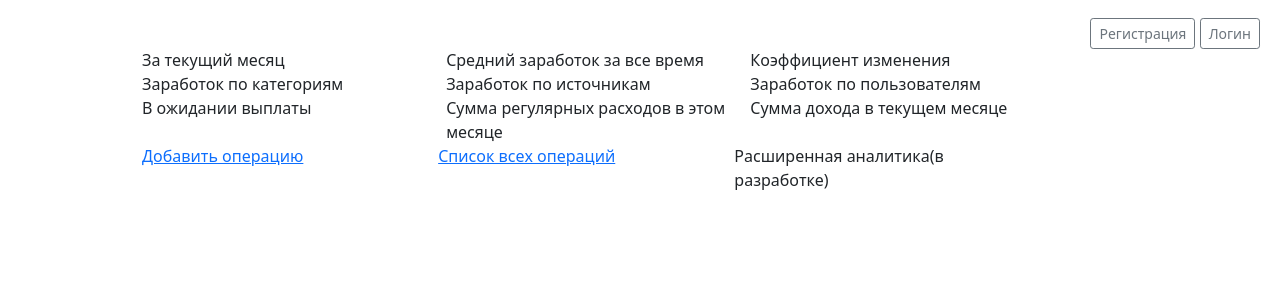
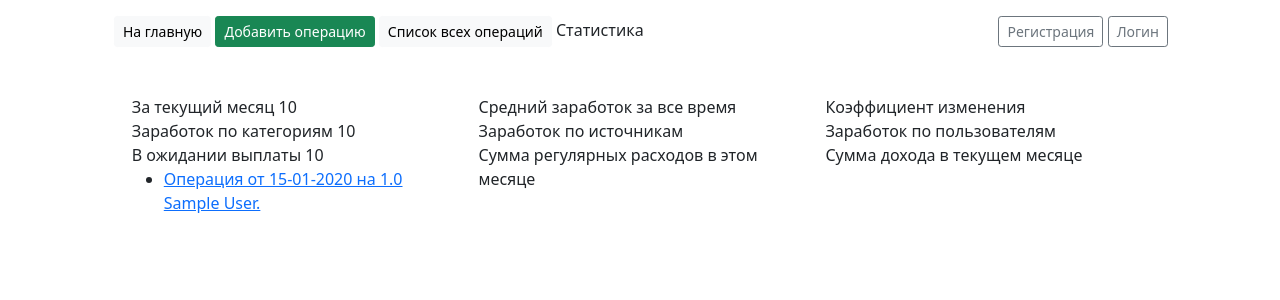
Before and after one commit to NikBez/Income-service, a Django app: page / in a window 1280 px wide. Shown: the top 300 px of the page. Run offline with Django 4.2, Linux system fonts and the light colour scheme; tables that the repository leaves empty hold one stand-in row (values such as "Sample post"); a database or web service that is not in the repository returns one stand-in record (values such as "Sample title"); data that the repository does not hold is empty; parts of the project's set-up code (start-up, migrations or seed data) failed here and were passed over; some libraries are stand-ins or nearby versions.

Commit message:
Add header.html Add "" in incomes_edit.html Edit income_create.html Remove periods on the top in incomes_list.html Add menu links Default dates in models.py Install requests Add serializers.py Install DRF Change Timezone in settings.py Edit styles.css Add API endpoint Add ApiView in views.py Edit main page view
Теперь выводятся почти все необходимые статистические данные на главную страницу

```diff
--- a/requirements.txt
+++ b/requirements.txt
@@ -4,3 +4,4 @@ environs==9.5.0
 psycopg2
 django-crispy-forms==2.0
 crispy-bootstrap4==2022.1
+requests==2.28.2
--- a/service/accounting/urls.py
+++ b/service/accounting/urls.py
@@ -1,7 +1,7 @@
 
 from django.urls import path
-from .views import main_page_view, IncomesView, IncomeEditView,\
-    IncomeDeleteView, RegisterUser, LoginUser, logout_user, IncomeCreateView
+from .views import main_page_view, IncomesView, IncomeEditView, \
+    IncomeDeleteView, RegisterUser, LoginUser, logout_user, IncomeCreateView, main_page_view, IncomeSummaryView
 
 urlpatterns = [
     path('', main_page_view, name='main_page'),
@@ -12,4 +12,5 @@ urlpatterns = [
     path('login/', LoginUser.as_view(), name='login'),
     path('logout/', logout_user, name='logout'),
     path('register/', RegisterUser.as_view(), name='register'),
+    path('api/income/', IncomeSummaryView.as_view(), name='api_incomes'),
 ]
--- a/service/accounting/views.py
+++ b/service/accounting/views.py
@@ -3,19 +3,18 @@ from datetime import timedelta
 from django.contrib.auth import logout, login
 from django.contrib.auth.forms import AuthenticationForm
 from django.contrib.auth.views import LoginView
-from django.shortcuts import render, redirect
+from django.shortcuts import render, redirect,reverse
 from django.urls import reverse_lazy
 from django.views.generic import ListView, CreateView, UpdateView, DeleteView
 from .models import Income
 from .forms import IncomeForm, RegisterUserForm
 from django.utils import timezone
-from .models import Source, Currency
+from django.db.models import Sum
+from .serializers import IncomeSummarySerializer
 
-
-def main_page_view(request):
-
-
-    return render(request, 'accounting/main_page.html')
+from rest_framework.views import APIView
+from rest_framework.response import Response
+import requests
 
 
 class IncomesView(ListView):
@@ -53,7 +52,7 @@ class IncomeEditView(UpdateView):
     template_name = 'accounting/incomes_edit.html'
     success_url = reverse_lazy('list_incomes')
 
-    def get_form(self, form_class=None):
+    def get_form(self, form_class=IncomeForm):
         form = super().get_form(form_class)
         form.fields['date_of_operation'].initial = self.object.date_of_operation
         return form
@@ -78,7 +77,6 @@ class IncomeCreateView(CreateView):
 
     def form_valid(self, form):
         form.instance.user = self.request.user
-        # source = Source.objects.get(pk=form.instance.source.pk).select_related('currency')
         form.instance.currency = form.instance.source.currency
         return super().form_valid(form)
 
@@ -105,3 +103,71 @@ class LoginUser(LoginView):
 def logout_user(request):
     logout(request)
     return redirect('login')
+
+
+def main_page_view(request):
+    api_url = reverse('api_incomes')
+    response = requests.get(request.build_absolute_uri(api_url))
+    response.raise_for_status()
+    response = response.json()
+
+    dept_pks = response['list_of_debt_operations']['pk']
+    dept_operations = Income.objects.filter(pk__in=dept_pks).select_related('source', 'currency')
+
+    context = {
+        'static_data': response,
+        'dept_operations': dept_operations
+    }
+    return render(request,  'accounting/main_page.html', context)
+
+
+class IncomeSummaryView(APIView):
+    def get(self, request):
+        current_month = timezone.now().month
+        current_year = timezone.now().year
+
+        # Получаем сумму доходов за текущий месяц
+        sum_of_income = Income.objects.filter(
+            status=True,
+            date_of_operation__month=current_month,
+            date_of_operation__year=current_year
+        ).aggregate(sum_of_income=Sum('sum'))['sum_of_income'] or 0.0
+
+        # Получаем сумму доходов за текущий месяц в разрезе источника
+        sum_of_income_by_source = Income.objects.filter(
+            status=True,
+            date_of_operation__month=current_month,
+            date_of_operation__year=current_year
+        ).values('source__title').annotate(sum_of_income=Sum('sum'))
+
+        # Получаем сумму доходов за текущий месяц в разрезе категории
+        sum_of_income_by_category = Income.objects.filter(
+            status=True,
+            date_of_operation__month=current_month,
+            date_of_operation__year=current_year
+        ).values('category__title').annotate(sum_of_income=Sum('sum'))
+
+        # Получаем сумму доходов за текущий месяц в разрезе пользователей
+        sum_of_income_by_user = Income.objects.filter(
+            status=True,
+            date_of_operation__month=current_month,
+            date_of_operation__year=current_year
+        ).values('user__username').annotate(sum_of_income=Sum('sum'))
+
+        # Получаем сумму невыплаченных операций
+        sum_of_debt = Income.objects.filter(
+            status=False
+        ).aggregate(sum_of_debt=Sum('sum'))['sum_of_debt'] or 0.0
+
+        # Получаем список операций без проведенной оплаты
+        debt_operations = Income.objects.filter(status=False).values('pk')
+
+        serializer = IncomeSummarySerializer({
+            'sum_of_income': sum_of_income,
+            'sum_of_debt': sum_of_debt,
+            'sum_of_income_by_source': sum_of_income_by_source,
+            'sum_of_income_by_category': sum_of_income_by_category,
+            'sum_of_income_by_user': sum_of_income_by_user,
+            'list_of_debt_operations': {'pk': [item['pk'] for item in debt_operations]},
+        })
+        return Response(serializer.data)
--- a/service/income/settings.py
+++ b/service/income/settings.py
@@ -46,6 +46,7 @@ INSTALLED_APPS = [
     # outer
     'crispy_forms',
     'crispy_bootstrap4',
+    'rest_framework',
 ]
 
 MIDDLEWARE = [
@@ -120,7 +121,7 @@ AUTH_PASSWORD_VALIDATORS = [
 
 LANGUAGE_CODE = 'ru-RU'
 
-TIME_ZONE = 'UTC'
+TIME_ZONE = 'Europe/Moscow'
 
 USE_I18N = True
 
--- a/service/static/css/styles.css
+++ b/service/static/css/styles.css
@@ -1,11 +1,14 @@
 .main-menu li {
   display: inline-block;
-  margin-right: 20px;
+  margin-right: 30px;
 }
 
 .main-menu li.menu-right {
   float: right;
-  margin-top: -30px;
+}
+
+.main-menu li.menu-left {
+  float: left;
 }
 
 .paid_incomes {
--- /dev/null
+++ b/service/templates/accounting/header.html
@@ -0,0 +1,32 @@
+<div class="container">
+    <div class="row">
+
+        <div class="col-9 menu-left gap-4">
+            <nav>
+                <ul class="main-menu">
+                    <li class="menu-left">
+                        <a href="{% url 'main_page'%}" class="btn btn-light btn-sm">На главную</a>
+                        <a href="{% url 'create_income' %}" class="btn btn-success btn-sm">Добавить операцию</a>
+                        <a href="{% url 'list_incomes' %}" class="btn btn-light btn-sm">Список всех операций</a>
+                        <a>Статистика</a>
+                    </li>
+                </ul>
+            </nav>
+        </div>
+
+        <div class="col-3 menu-right">
+            <nav>
+                <ul class="main-menu">
+                    <li class="menu-right">
+            {% if request.user.is_authenticated %}
+                {{ user.username }} <a href="{% url 'logout' %}" class="btn btn-outline-secondary btn-sm">Выйти</a>
+            {% else %}
+                <a href="{% url 'register' %}" class="btn btn-outline-secondary btn-sm">Регистрация</a>
+                <a href="{% url 'login' %}" class="btn btn-outline-secondary btn-sm">Логин</a>
+            {% endif %}
+                    </li>
+                </ul>
+            </nav>
+        </div>
+    </div>
+</div>
--- a/service/templates/accounting/incomes_edit.html
+++ b/service/templates/accounting/incomes_edit.html
@@ -3,7 +3,7 @@
 
 
 {% block body %}
-  <h1>Редактирование записи {{ object }}</h1>
+  <h3>Редактирование записи "{{ object }}"</h3>
   <form method="post">
     {% csrf_token %}
     {{ form|crispy }}
--- a/service/templates/accounting/index.html
+++ b/service/templates/accounting/index.html
@@ -10,25 +10,13 @@
           content="width=device-width, user-scalable=no, initial-scale=1.0, maximum-scale=1.0, minimum-scale=1.0">
     <meta http-equiv="X-UA-Compatible" content="ie=edge">
     <link href="{% static 'css/styles.css' %}" rel="stylesheet">
-    <link href="https://cdn.jsdelivr.net/npm/bootstrap@5.0.2/dist/css/bootstrap.min.css" rel="stylesheet" integrity="sha384-EVSTQN3/azprG1Anm3QDgpJLIm9Nao0Yz1ztcQTwFspd3yD65VohhpuuCOmLASjC" crossorigin="anonymous">
+    <link href="https://cdn.jsdelivr.net/npm/bootstrap@5.0.2/dist/css/bootstrap.min.css" rel="stylesheet"
+          integrity="sha384-EVSTQN3/azprG1Anm3QDgpJLIm9Nao0Yz1ztcQTwFspd3yD65VohhpuuCOmLASjC" crossorigin="anonymous">
     {% block head %}
     {% endblock %}
 </head>
 <body>
-
-    <nav>
-        <ul class="main-menu">
-            <li class="menu-right">
-                {% if request.user.is_authenticated %}
-                    {{ user.username }}  <a href="{% url 'logout' %}" class="btn btn-outline-secondary btn-sm">Выйти</a>
-                {% else %}
-                    <a href="{% url 'register' %}" class="btn btn-outline-secondary btn-sm">Регистрация</a>
-                    <a href="{% url 'login' %}" class="btn btn-outline-secondary btn-sm">Логин</a>
-                {% endif %}
-            </li>
-        </ul>
-    </nav>
-
+    {% include 'accounting/header.html' %}
     <div class="container mt-5">
         <div class="row justify-content-md-center px-4">
             <div class="col-md-auto">
@@ -36,10 +24,12 @@
                 {% endblock %}
             </div>
         </div>
-      </div>
-
-    <script src="https://cdn.jsdelivr.net/npm/@popperjs/core@2.9.2/dist/umd/popper.min.js" integrity="sha384-IQsoLXl5PILFhosVNubq5LC7Qb9DXgDA9i+tQ8Zj3iwWAwPtgFTxbJ8NT4GN1R8p" crossorigin="anonymous"></script>
-    <script src="https://cdn.jsdelivr.net/npm/bootstrap@5.0.2/dist/js/bootstrap.min.js" integrity="sha384-cVKIPhGWiC2Al4u+LWgxfKTRIcfu0JTxR+EQDz/bgldoEyl4H0zUF0QKbrJ0EcQF" crossorigin="anonymous"></script>
-
+    </div>
+    <script src="https://cdn.jsdelivr.net/npm/@popperjs/core@2.9.2/dist/umd/popper.min.js"
+            integrity="sha384-IQsoLXl5PILFhosVNubq5LC7Qb9DXgDA9i+tQ8Zj3iwWAwPtgFTxbJ8NT4GN1R8p"
+            crossorigin="anonymous"></script>
+    <script src="https://cdn.jsdelivr.net/npm/bootstrap@5.0.2/dist/js/bootstrap.min.js"
+            integrity="sha384-cVKIPhGWiC2Al4u+LWgxfKTRIcfu0JTxR+EQDz/bgldoEyl4H0zUF0QKbrJ0EcQF"
+            crossorigin="anonymous"></script>
 </body>
 </html>
--- a/service/templates/accounting/main_page.html
+++ b/service/templates/accounting/main_page.html
@@ -4,7 +4,7 @@
     <div class="container">
         <div class="row">
             <div class="col">
-                За текущий месяц
+                За текущий месяц {{ static_data.sum_of_income }}
             </div>
             <div class="col">
                 Средний заработок за все время
@@ -15,7 +15,7 @@
         </div>
         <div class="row">
             <div class="col">
-                Заработок по категориям
+                Заработок по категориям {{ static_data.sum_of_income }}
             </div>
             <div class="col">
                 Заработок по источникам
@@ -27,7 +27,12 @@
 
          <div class="row">
             <div class="col">
-                В ожидании выплаты
+                В ожидании выплаты {{ static_data.sum_of_debt }}
+                <ul>
+                    {% for operation in dept_operations %}
+                    <li><a href="{% url 'edit_income' operation.pk %}">{{operation}}</a></li>
+                    {% endfor %}
+                </ul>
             </div>
             <div class="col">
                 Сумма регулярных расходов в этом месяце
@@ -35,17 +40,5 @@
             <div class="col">
                 Сумма дохода в текущем месяце
             </div>
-
-              <div class="row">
-            <div class="col">
-                <a href="{% url 'create_income' %}">Добавить операцию</a>
-            </div>
-            <div class="col">
-               <a href="{% url 'list_incomes' %}">Список всех операций</a>
-            </div>
-            <div class="col">
-                Расширенная аналитика(в разработке)
-            </div>
-        </div>
     </div>
 {% endblock %}
```
Also changed, not shown: service/accounting/forms.py (+6 -6 lines), service/accounting/models.py (+5 -5 lines), service/accounting/serializers.py (added, +37 -0 lines), service/templates/accounting/income_create.html (+13 -6 lines), service/templates/accounting/incomes_list.html (+7 -11 lines), 2 other files.
